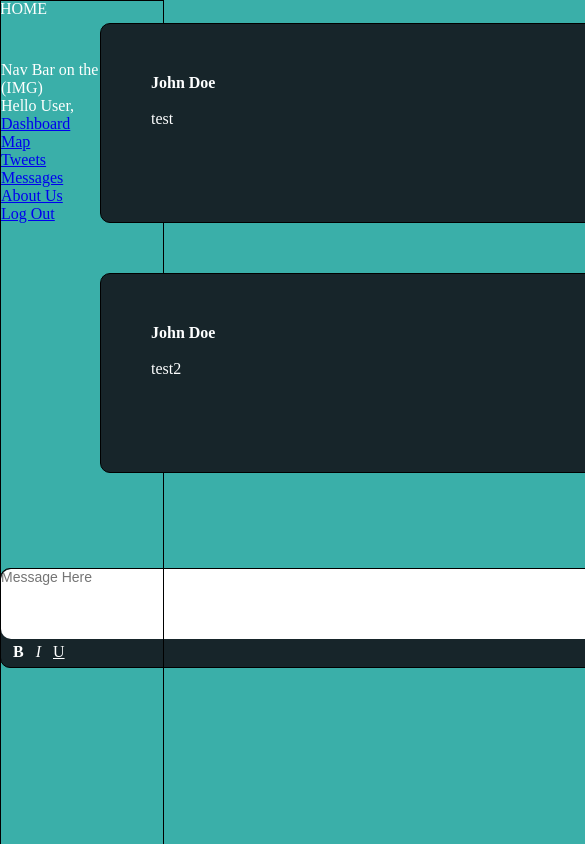
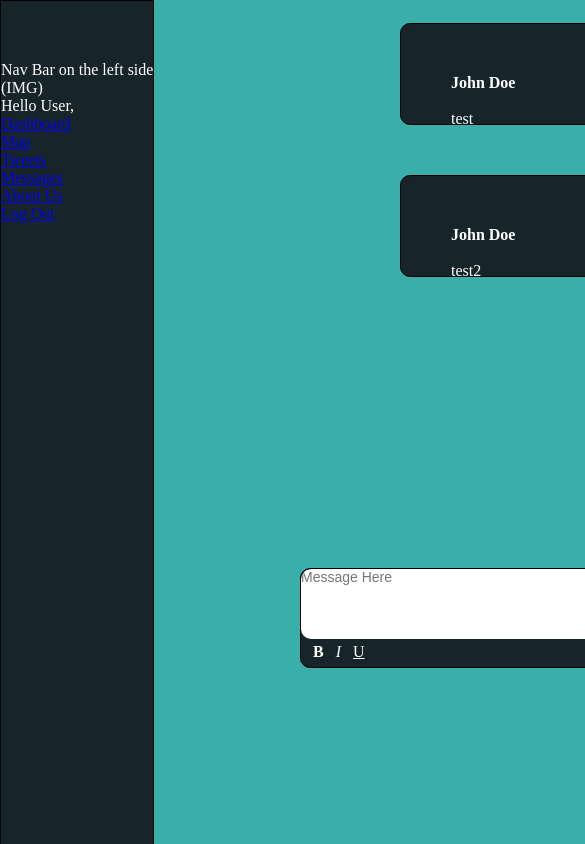
Before and after one commit to farhanzulkifli/treasure, a React (Create React App) app: page /home/messages in a window 390 px wide. Shown: the top 844 px of the page, 585 px wide, since content can reach past the window. Built offline with nearby package versions, Linux system fonts and the light colour scheme; the HTML template or start-up script is replaced by a standard one.

Commit message:
nav bar fixed?

```diff
--- a/src/App.css
+++ b/src/App.css
@@ -1,5 +1,5 @@
-*{
-  padding:0;
+* {
+  padding: 0;
   margin: 0;
 }
 
@@ -10,7 +10,19 @@
   width: 500px;
   border-radius: 10px;
   margin: 5px auto 50px auto;
-  color: #FEFFFF;
+  color: #feffff;
+  background-color: #17252a;
+  padding: 50px;
+}
+
+.messageContainer {
+  box-sizing: border-box;
+  border: 1px solid black;
+  height: 100px;
+  width: 500px;
+  border-radius: 10px;
+  margin: 5px auto 50px auto;
+  color: #feffff;
   background-color: #17252a;
   padding: 50px;
 }
@@ -22,7 +34,7 @@
   width: 800px;
   border-radius: 10px;
   margin: 50px auto 0px auto;
-  color: #FEFFFF;
+  color: #feffff;
   background-color: #17252a;
   overflow: hidden;
   padding: 0px;
@@ -32,15 +44,14 @@
   height: 70px;
   width: 100%;
   border-radius: 10px;
-  border:hidden;
+  border: hidden;
   box-sizing: border-box;
 }
 
 .buttonContainer {
-  float:right;
+  float: right;
   margin-right: 5px;
 }
-
 
 .horizontalList {
   list-style-type: none;
@@ -50,14 +61,14 @@
 }
 
 .formButton {
-  float:left;
+  float: left;
   padding-left: 12px;
 }
 
 textarea {
   font-family: Arial, Helvetica, sans-serif;
   font-size: 14px;
-  outline:none;
+  outline: none;
 }
 
 .board {
@@ -65,20 +76,18 @@ textarea {
   overflow-y: scroll;
   overflow-x: auto;
   height: 500px;
-  width:700px;
+  width: 700px;
   margin: auto;
-
 }
 
-
-.board::-webkit-scrollbar-track{
+.board::-webkit-scrollbar-track {
   width: 6px;
 }
 .board::-webkit-scrollbar-thumb {
   background-color: darkgrey;
 }
 
-.board::-webkit-scrollbar-track{
+.board::-webkit-scrollbar-track {
   background-color: transparent;
 }
 
@@ -87,8 +96,18 @@ textarea {
   height: 100%;
   position: fixed;
   top: 0;
-  display:block;
+  display: block;
   overflow-x: hidden;
   padding-top: 60px;
-  padding-right: 10px;
+  background-color: #17252a;
+  z-index: 1;
 }
+
+@media (max-width: 960px) {
+  .board {
+    margin-left: 300px;
+  }
+  .tweetPost {
+    margin-left: 300px;
+  }
+}
--- a/src/components/Messages.js
+++ b/src/components/Messages.js
@@ -67,7 +67,7 @@ export default function Messages() {
 
   const messages = fakeMessage.map((data) => {
     return (
-      <div className="tweetContainer">
+      <div className="messageContainer">
         <div>
         <span style={bold}>John Doe</span>
         </div>
--- a/src/components/NavBar.js
+++ b/src/components/NavBar.js
@@ -5,6 +5,8 @@ export default function NavBar() {
 	let { url } = useRouteMatch();
 
     return (
+        <div className="container">
+        <div className="container2">
         <div className="navBar">
             Nav Bar on the left side
             <div>(IMG)</div>
@@ -27,7 +29,10 @@ export default function NavBar() {
             </li>
             <li>
             <Link to = "/">Log Out</Link>
-            </li></ul>
+            </li>
+            </ul>
+        </div>
+        </div>
         </div>
     )
 }
--- a/src/components/Tweets.js
+++ b/src/components/Tweets.js
@@ -31,7 +31,7 @@ function reducer(state, action) {
 }
 
 export default function Tweets() {
-  const [font, dispatch] = useReducer(reducer, "normal");
+  const [font, dispatch] = useReducer(reducer, normal);
   const fakeTweets = ["test", "test2", "test3", "test4"];
   const [term, setTerm] = useState("");
 
@@ -80,7 +80,7 @@ export default function Tweets() {
 
 
   return (
-    <>
+    <div className="container">
       <div className="board">{messages}</div>
       <form>
         <div className="tweetPost">
@@ -88,7 +88,7 @@ export default function Tweets() {
             className="textBox"
             placeholder="Tweet Here"
             maxLength={150}
-            // style={font}
+            style={font}
             required
           ></textarea>
           <div className="buttonContainer">
@@ -119,6 +119,6 @@ export default function Tweets() {
           </ul>
         </div>
       </form>
-    </>
+      </div>
   );
 }
```
